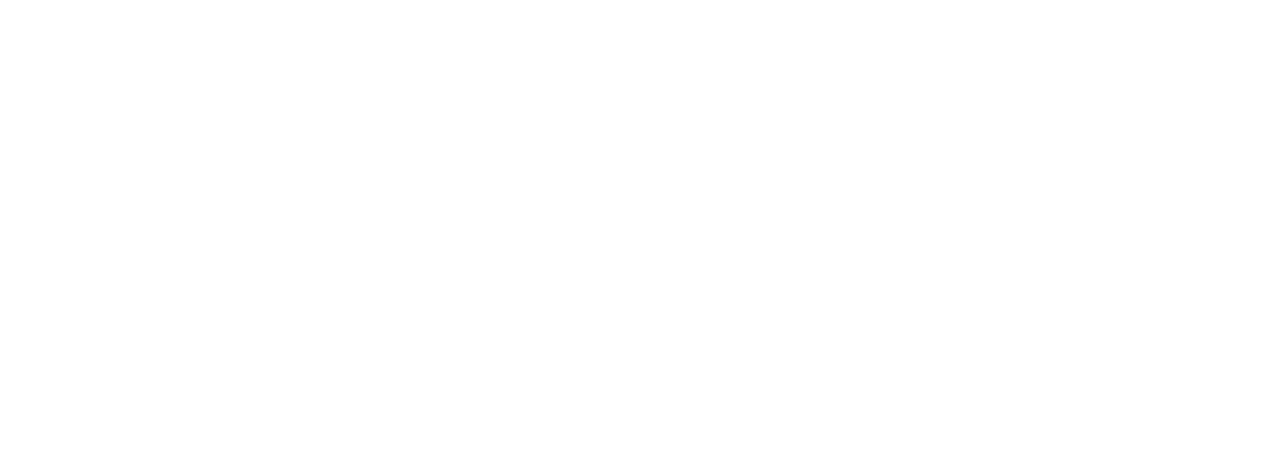
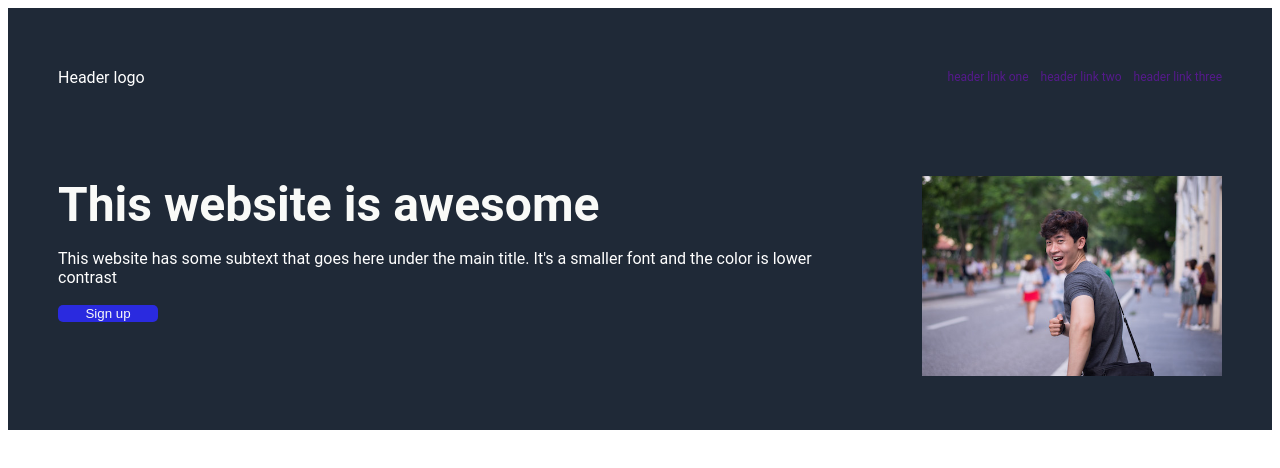
Before and after one commit to hainx1610/odin-landing-page, a plain HTML site: page index.html in a window 1280 px wide. Drawn offline with Linux system fonts and the light colour scheme.

Commit message:
create and update header section

```diff
--- a/index.html
+++ b/index.html
@@ -4,9 +4,41 @@
     <meta charset="UTF-8">
     <meta http-equiv="X-UA-Compatible" content="IE=edge">
     <meta name="viewport" content="width=device-width, initial-scale=1.0">
-    <title>Document</title>
+    <title>Landing-page</title>
+    <link rel="stylesheet" href="./styles.css">
 </head>
 <body>
+    <div class="header">
+        <div class="header-top">
+            <div class="left-logo">Header logo</div>
+            <ul class="right-links">
+                <li><a href="">header link one</a></li>
+                <li><a href="">header link two</a></li>
+                <li><a href="">header link three</a></li>
+            </ul>
+        </div>
+        <div class="header-bottom">
+            <div class="intro-content">
+                <h1>This website is awesome</h1>
+                <p>This website has some subtext that goes here under the main title. It's a smaller font and the color is lower contrast</p>
+                <button>Sign up</button>
+            </div>
+            <div class="intro-image">
+                <img src="./images/placeholder-1.jpg" width="300px">
+            </div>
+        </div>
+    </div>
 
+    <div class="info">
+    </div>
+
+    <div class="quote">
+    </div>
+
+    <div class="call">
+    </div>
+
+    <div class="footer">
+    </div>
 </body>
 </html>
--- a/styles.css
+++ b/styles.css
@@ -0,0 +1,58 @@
+body {
+    font-family: Roboto, Helvetica, sans-serif;
+    display: flex;
+    flex-direction: column;
+
+}
+
+a:hover, a:visited, a:link, a:active
+{
+    text-decoration: none;
+}
+
+.header {
+    color: white;
+    background-color: #1F2937;
+    display: flex;
+    flex-direction: column;
+    padding: 50px;
+}
+
+.header-top {
+    display: flex;
+    justify-content: space-between;
+    align-items: center;
+    margin-bottom: 80px;
+}
+
+.left-logo {
+
+}
+
+.right-links {
+    font-size: 12px;
+    list-style: none;
+    display: flex;
+    gap: 12px;
+}
+
+.header-bottom {
+    display: flex;
+    justify-content: space-between;
+    gap: 50px;
+}
+
+h1 {
+    font-size: 48px;
+    font-weight: bolder;
+    color: #F9FAF8;
+    margin: 0;
+}
+
+.header-bottom button {
+    color: #F9FAF8;
+    background-color: rgb(42, 42, 223);
+    border-radius: 5px;
+    width: 100px;
+    border: none;
+}
```
Also changed, not shown: images/placeholder-1.jpg (added), images/smiley-tear.png (added), odin-project.png (added).
